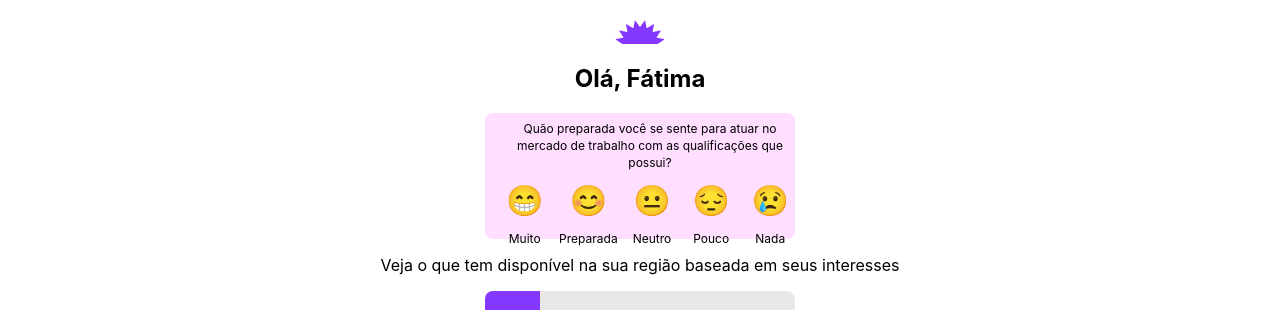
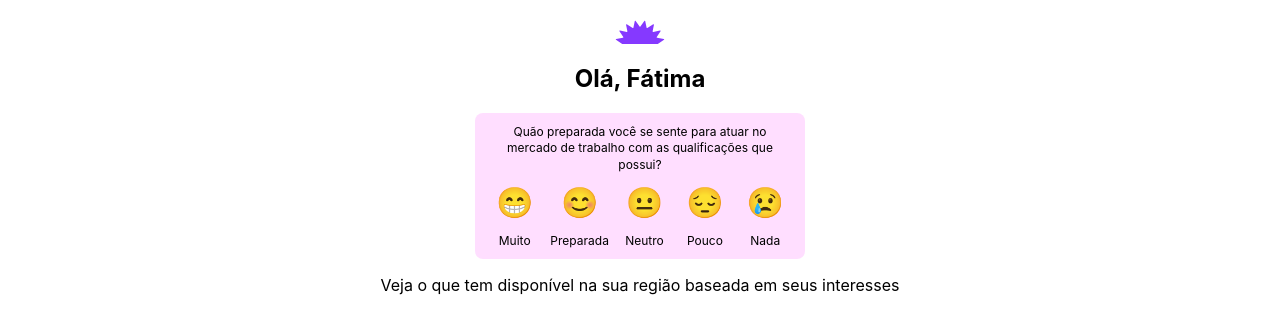
Before and after one commit to JVMergulho/pernambucana, a React (Create React App) app: page /app/home in a window 1280 px wide. Shown: the top 310 px of the page. Built offline with nearby package versions, Linux system fonts and the light colour scheme.

Commit message:
fix: reset questionAnswered

```diff
--- a/src/pages/Question.js
+++ b/src/pages/Question.js
@@ -32,7 +32,7 @@
   }
 
   return (
-    <div className="container">
+    <div className="question-container">
       <Popup isOpen={isPopupOpen} onClose={closePopup}>
         <p>Notamos que você pode estar vivenciando uma situação de violência doméstica.
           Esse tipo de violência é grave e pode ter consequências físicas, emocionais e
@@ -43,7 +43,7 @@
       </Popup>
 
       <div className="rectangle">
-        <div className="content">
+        <div className="question-content">
           <p className="question">
             Quão preparada você se sente para atuar no mercado de trabalho com as qualificações que possui?
           </p>
--- a/src/pages/Quiz.js
+++ b/src/pages/Quiz.js
@@ -27,6 +27,7 @@
 
   const handleContinue = () => {
     // Redireciona para a página desejada (ex: '/nextPage')
+    localStorage.setItem('questionAnswered', 'false');
     navigate('/app/home');
   };
 
--- a/src/style/question.css
+++ b/src/style/question.css
@@ -1,16 +1,4 @@
-.question-content {
-    width: 310px;
-    height: 126px;
-    border-radius: 16px;
-    background-color: rgba(255, 222, 255, 1);
-    display: flex;
-    justify-content: center;
-    align-items: center;
-    text-align: center;
-    margin-bottom: 20px;
-  }
-
-  .container {
+  .question-container {
     display: flex;
     justify-content: center;
     align-items: center;
@@ -19,8 +7,9 @@
 
   .rectangle {
     width: 310px;
+    padding: 10px;
     height: 126px;
-    background-color: rgb(255, 222, 255);
+    background-color:var(--light-pink);
     border-radius: 8px;
     display: flex;
     align-items: center;
```
